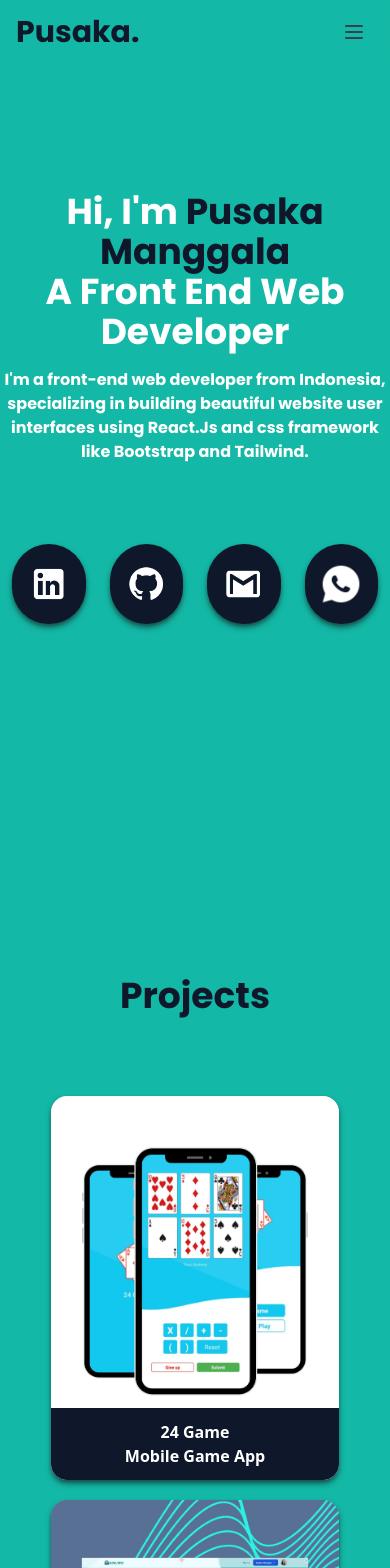
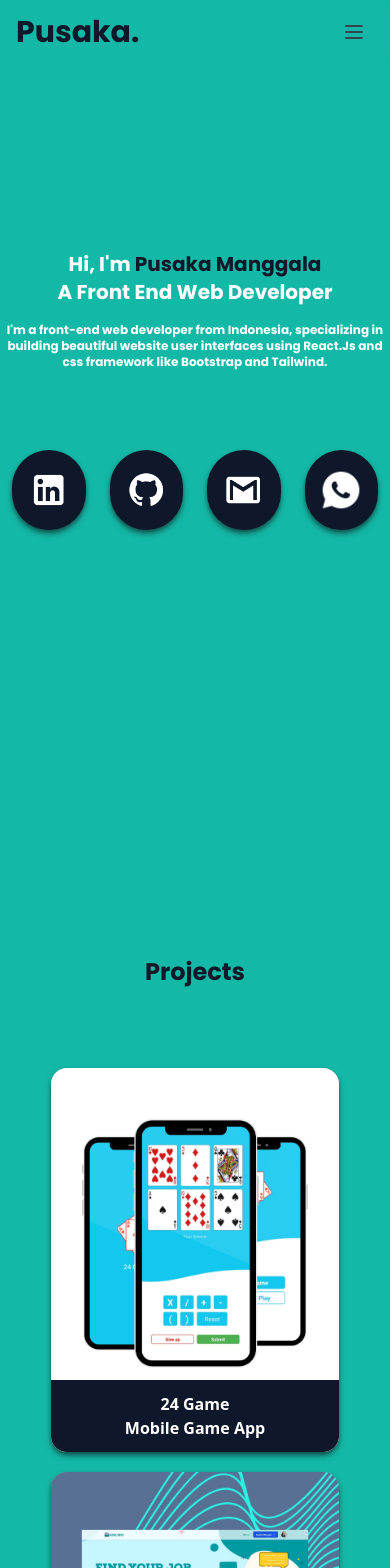
Before and after one commit to pusakamanggala/portfolio-website, a React (Create React App) app: page / in a window 390 px wide. Shown: the top 1568 px of the page. Built offline with nearby package versions, Linux system fonts and the light colour scheme.

Commit message:
update : responsive size

```diff
--- a/src/components/HeroSections.js
+++ b/src/components/HeroSections.js
@@ -13,18 +13,19 @@ const HeroSections = () => {
   const { dark } = React.useContext(ThemeContext);
   return (
     <div className={`flex justify-center items-center ${dark && "dark"} `}>
-      <div className=" flex-row justify-center items-center w-full md:pt-60 pb-28 pt-44 bg-teal-500 dark:bg-slate-900 transition-all duration-700">
-        <h1 className="text-4xl text-white font-poppins mb-0 p-4">
+      <div className="w-full h-screen flex justify-center items-center bg-teal-500 dark:bg-slate-900 transition-all duration-700">
+        <div className=" flex-row justify-center  items-center w-full">
+          <h1 className="text-xl md:text-4xl text-white font-poppins p-4">
             Hi, I'm{" "}
             <span className="text-slate-900 dark:text-teal-300">
               Pusaka Manggala
             </span>
             <br /> A Front End Web Developer
           </h1>
-        <h1 className="text-base font-poppins text-white mx-auto lg:w-2/4">
-          I'm a front-end web developer from Indonesia, specializing in building
-          beautiful website user interfaces using React.Js and css framework
-          like Bootstrap and Tailwind.
+          <h1 className="md:text-xl text-xs font-poppins text-white mx-auto lg:w-2/4">
+            I'm a front-end web developer from Indonesia, specializing in
+            building beautiful website user interfaces using React.Js and css
+            framework like Bootstrap and Tailwind.
           </h1>
           <div className="flex justify-center h-60 items-center ">
             <a
@@ -66,6 +67,7 @@ const HeroSections = () => {
           </div>
         </div>
       </div>
+    </div>
   );
 };
 export default HeroSections;
--- a/src/components/ProjectsMenu.js
+++ b/src/components/ProjectsMenu.js
@@ -7,8 +7,8 @@ const ProjectsMenu = () => {
   const { dark } = React.useContext(ThemeContext);
   return (
     <div className={`${dark && "dark"}`}>
-      <div className="pt-40 bg-teal-500 dark:bg-slate-900 transition-all duration-700">
-        <h1 className="text-4xl text-slate-900 font-poppins mb-0 dark:text-white">
+      <div className="pt-28 bg-teal-500 dark:bg-slate-900 transition-all duration-700">
+        <h1 className="text-2xl md:text-4xl text-slate-900 font-poppins mb-0 dark:text-white">
           Projects
         </h1>
         <div className="flex py-20 justify-center ">
--- a/src/components/SkillsList.js
+++ b/src/components/SkillsList.js
@@ -28,7 +28,7 @@ const SkillsList = () => {
   return (
     <div className={`${dark && "dark"}`}>
       <div className="pt-40 bg-teal-500 dark:bg-slate-900 transition-all duration-700 ">
-        <h1 className="text-4xl text-slate-900 font-poppins mb-0 dark:text-white">
+        <h1 className="text-2xl md:text-4xl text-slate-900 font-poppins mb-0 dark:text-white">
           Skills and Tools
         </h1>
         <div className="grid grid-cols-3 lg:grid-cols-7 gap-8 md:w=full lg:w-5/12 mx-auto py-36">
```
Lines whose indentation alone changed are shown as unchanged.
